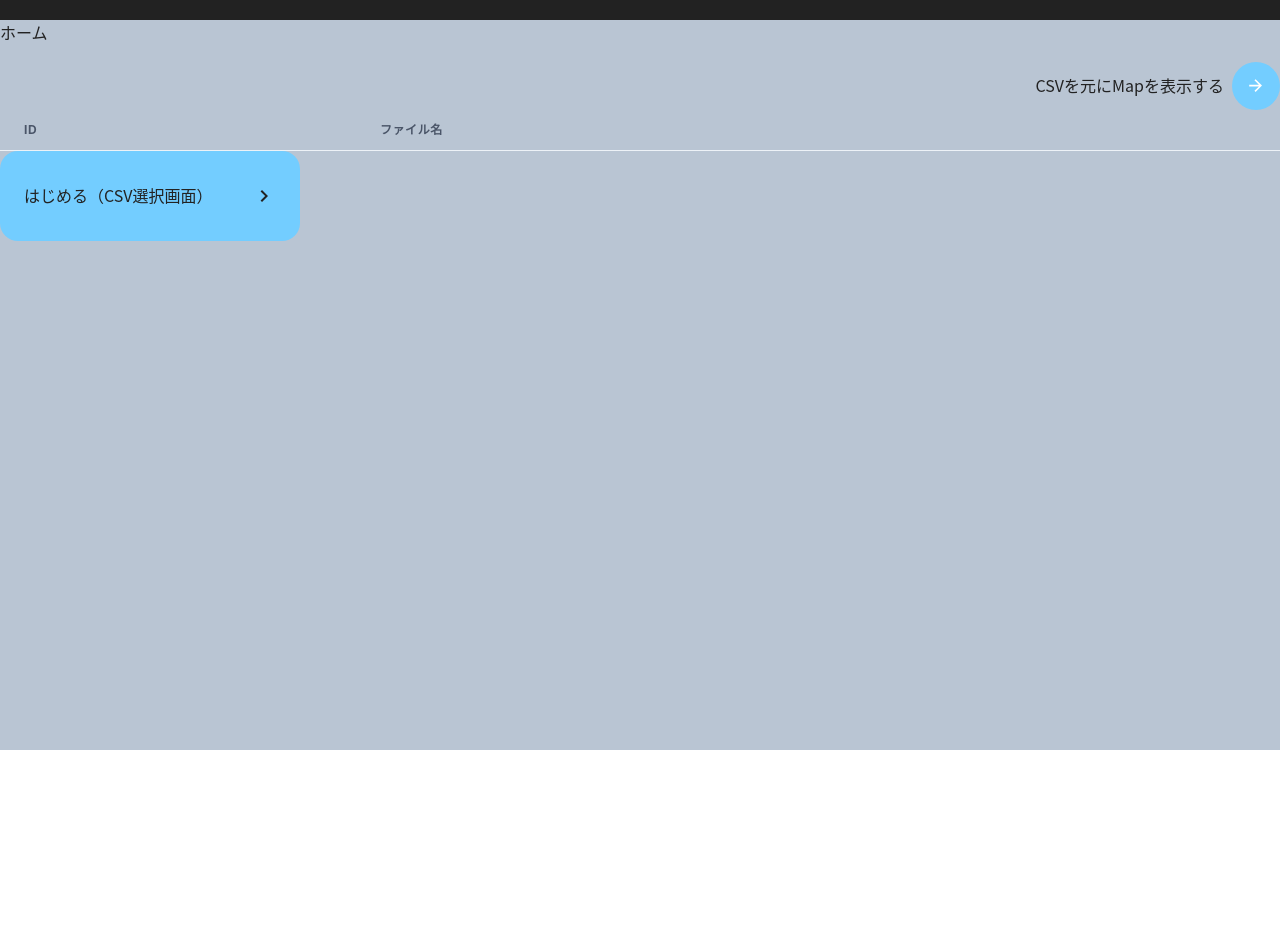
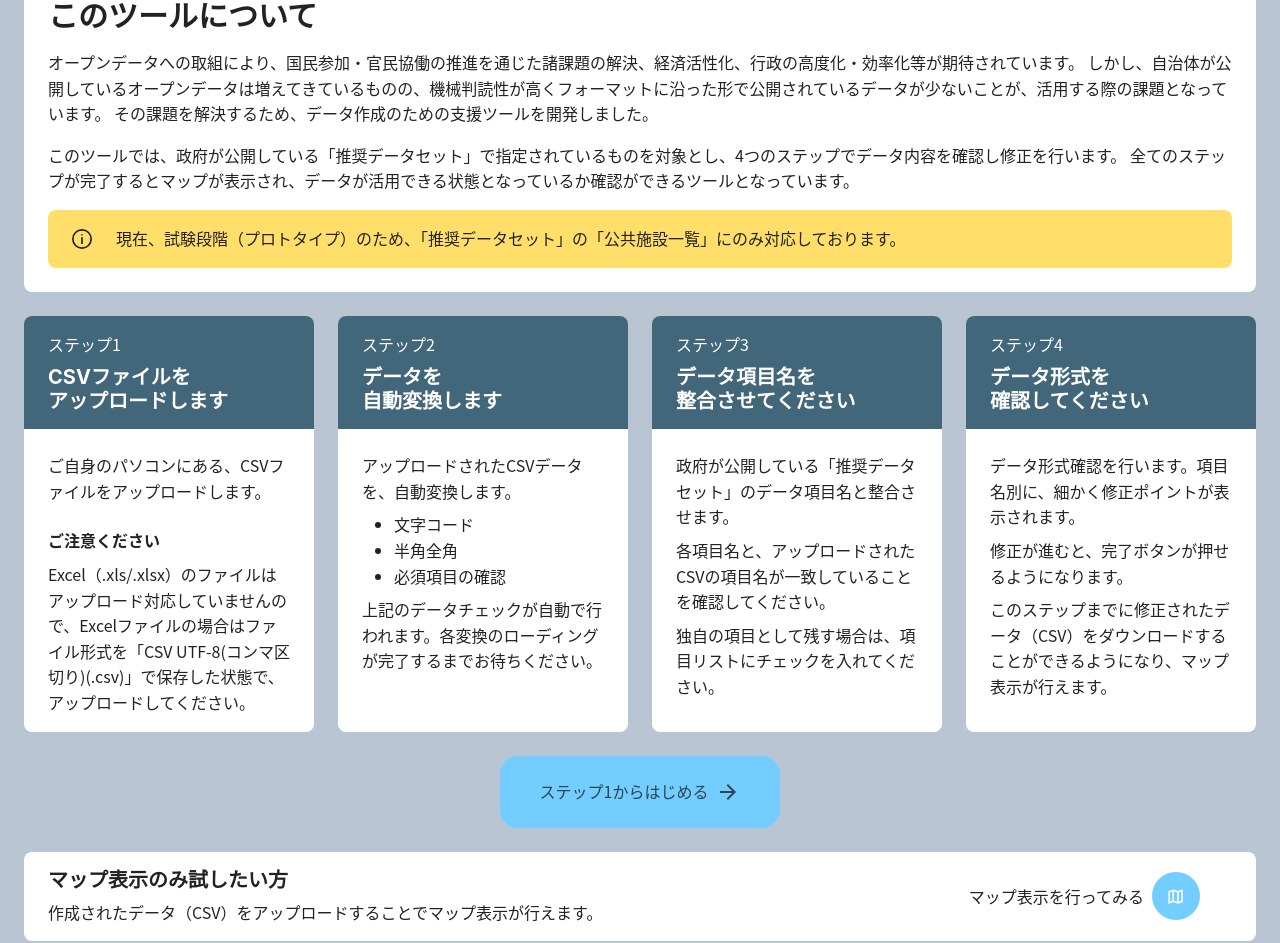
Before and after one commit to codeforjapan/OpenDataTools, a React (Create React App) app in the folder webclient/: page / in a window 1280 px wide. Shown: the part 50-993 px from the top of the page. Before the commit the page ends 800 px from the top, so only its background shows below. Built offline with nearby package versions, Linux system fonts and the light colour scheme.

Commit message:
トップページにツールの説明を追加

```diff
--- /dev/null
+++ b/webclient/src/components/Home/Description.tsx
@@ -0,0 +1,198 @@
+import { MdOutlineMap } from 'react-icons/md';
+import { Link } from 'react-router-dom';
+import { Avatar, Box, Flex, Heading, ListItem, Stack, Text, UnorderedList } from '@chakra-ui/react';
+import { ArrowForwardIcon, Icon, InfoOutlineIcon } from '@chakra-ui/icons';
+import { OstNavLink } from '../Elements/OstLink';
+import { OstButton } from '../Elements/OstButton';
+
+type StepCardProps = {
+  children: React.ReactNode;
+  title: React.ReactNode;
+  subTitle: string;
+};
+
+const StepCard = ({ children, title, subTitle }: StepCardProps) => {
+  return (
+    <Stack
+      alignItems="left"
+      borderRadius={8}
+      textStyle="navigationLarge"
+      background="white"
+      // 各要素の幅を均等にするために指定
+      width="100%"
+    >
+      <Stack
+        background="#42667A"
+        color="white"
+        px={6}
+        py={4}
+        // HACK: 上側だけ角を丸くする
+        borderRadius="8px 8px 0 0"
+      >
+        <Text fontSize="md">
+          {subTitle}
+        </Text>
+        <Heading size="md">
+          {title}
+        </Heading>
+      </Stack>
+      <Stack
+        px={6}
+        py={4}
+      >
+        {children}
+      </Stack>
+    </Stack>
+  )
+}
+
+export const Description = () => {
+  return (
+    <>
+      <Stack
+        alignItems="left"
+        px={6}
+        py={6}
+        my={6}
+        borderRadius={8}
+        spacing={4}
+        textStyle="navigationLarge"
+        background="white"
+      >
+        <Heading size="lg">
+          このツールについて
+        </Heading>
+        <Text fontSize="md">
+          オープンデータへの取組により、国民参加・官民協働の推進を通じた諸課題の解決、経済活性化、行政の高度化・効率化等が期待されています。
+          しかし、自治体が公開しているオープンデータは増えてきているものの、機械判読性が高くフォーマットに沿った形で公開されているデータが少ないことが、活用する際の課題となっています。
+          その課題を解決するため、データ作成のための支援ツールを開発しました。
+        </Text>
+        <Text fontSize="md">
+          このツールでは、政府が公開している「推奨データセット」で指定されているものを対象とし、4つのステップでデータ内容を確認し修正を行います。
+          全てのステップが完了するとマップが表示され、データが活用できる状態となっているか確認ができるツールとなっています。
+        </Text>
+        <Flex
+          alignItems="center"
+          px={6}
+          py={4}
+          bg={'information.bg.alert'}
+          borderRadius={8}
+        >
+          <InfoOutlineIcon />
+          <Text ml={6} fontSize="md">
+            現在、試験段階（プロトタイプ）のため、「推奨データセット」の「公共施設一覧」にのみ対応しております。
+          </Text>
+        </Flex>
+      </Stack>
+      <Flex
+        justifyContent="space-between"
+        my={6}
+        gap={6}
+      >
+        <StepCard
+          title={<>CSVファイルを<br />アップロードします</>}
+          subTitle="ステップ1"
+        >
+          <Text fontSize="md">
+            ご自身のパソコンにある、CSVファイルをアップロードします。
+          </Text>
+          <Text fontSize="md" pt={4}>
+            <b>ご注意ください</b>
+          </Text>
+          <Text fontSize="md">
+            Excel（.xls/.xlsx）のファイルはアップロード対応していませんので、Excelファイルの場合はファイル形式を「CSV UTF-8(コンマ区切り)(.csv)」で保存した状態で、アップロードしてください。
+          </Text>
+        </StepCard>
+        <StepCard
+          title={<>データを<br />自動変換します</>}
+          subTitle="ステップ2"
+        >
+          <Text fontSize="md">
+            アップロードされたCSVデータを、自動変換します。
+          </Text>
+          <Box fontSize="md" pl={4}>
+            <UnorderedList>
+              <ListItem>文字コード</ListItem>
+              <ListItem>半角全角</ListItem>
+              <ListItem>必須項目の確認</ListItem>
+            </UnorderedList>
+          </Box>
+          <Text fontSize="md">
+          上記のデータチェックが自動で行われます。各変換のローディングが完了するまでお待ちください。
+          </Text>
+        </StepCard>
+        <StepCard
+          title={<>データ項目名を<br />整合させてください</>}
+          subTitle="ステップ3"
+        >
+          <Text fontSize="md">
+            政府が公開している「推奨データセット」のデータ項目名と整合させます。
+          </Text>
+          <Text fontSize="md">
+            各項目名と、アップロードされたCSVの項目名が一致していることを確認してください。
+          </Text>
+          <Text fontSize="md">
+            独自の項目として残す場合は、項目リストにチェックを入れてください。
+          </Text>
+        </StepCard>
+        <StepCard
+          title={<>データ形式を<br />確認してください</>}
+          subTitle="ステップ4"
+        >
+          <Text fontSize="md">
+            データ形式確認を行います。項目名別に、細かく修正ポイントが表示されます。
+          </Text>
+          <Text fontSize="md">
+            修正が進むと、完了ボタンが押せるようになります。
+          </Text>
+          <Text fontSize="md">
+            このステップまでに修正されたデータ（CSV）をダウンロードすることができるようになり、マップ表示が行えます。
+          </Text>
+        </StepCard>
+      </Flex>
+      <Flex
+        justifyContent="center"
+        my={6}
+      >
+        {/* NOTE: 見た目を塗りつぶしたボタンにするため、OstNavLinkではなくOstButtonを使用 */}
+        <Link to="/upload-file">
+          <OstButton
+            size="L"
+            view="button"
+            iconRight={<Icon as={ArrowForwardIcon} w={6} h={6}/>}
+          >
+            ステップ1からはじめる
+          </OstButton>
+        </Link>
+      </Flex>
+      <Flex
+        justifyContent="space-between"
+        alignItems="center"
+        px={6}
+        py={4}
+        my={2}
+        borderRadius={8}
+        textStyle="navigationLarge"
+        background="white"
+      >
+        <Stack
+          alignItems="left"
+        >
+          <Heading size="md">
+            マップ表示のみ試したい方
+          </Heading>
+          <Text fontSize="md">
+            作成されたデータ（CSV）をアップロードすることでマップ表示が行えます。
+          </Text>
+        </Stack>
+        <OstNavLink
+          to="/upload-file-for-map"
+          iconRight={<Avatar size="md" p="12px" icon={<MdOutlineMap />} />}
+          mr={8}
+        >
+          マップ表示を行ってみる
+        </OstNavLink>
+      </Flex>
+    </>
+  );
+}
--- a/webclient/src/components/Home/SavedDatasetList.tsx
+++ b/webclient/src/components/Home/SavedDatasetList.tsx
@@ -1,6 +1,9 @@
+import { Icon } from '@chakra-ui/icons';
 import { Table, Tbody, Td, Th, Thead, Tr } from '@chakra-ui/table';
-import { FC, useEffect, useRef, useState } from 'react';
+import { Box, Flex, Text } from '@chakra-ui/react';
+import { FC } from 'react';
 import { Link } from 'react-router-dom';
+import { MdDeleteOutline, MdModeEditOutline, MdOutlineMap, MdOutlineTextSnippet } from "react-icons/md";
 import { useRecoilValue } from 'recoil';
 import { useRemoveDatasetFromLocalstorage } from '../../hooks/useDataset';
 import { datasetListSelector } from '../../stores/dataset';
@@ -24,6 +27,8 @@ export const HomeSavedDatasetList: FC = () => {
         view="button"
         onClick={() => removeFromLocalstorage()}
         isLoading={executing}
+        iconRight={<Icon as={MdDeleteOutline} w={5} h={5}/>}
+        mx={1}
       >
         削除
       </OstButton>
@@ -31,28 +36,51 @@ export const HomeSavedDatasetList: FC = () => {
   };
 
   return (
-    <Table>
+    <Table variant='striped' colorScheme='gray'>
       <Thead>
-        <Th>ID</Th>
-        <Th>ファイル名</Th>
-        <Th></Th>
+        <Tr>
+          <Th visibility="hidden">ファイル名</Th>
+          <Th visibility="hidden">ID</Th>
+          <Th visibility="hidden"></Th>
+        </Tr>
       </Thead>
       <Tbody>
         {datasets
           .filter((d) => d)
           .map((dataset) => (
             <Tr key={dataset?.uid}>
-              <Td>{dataset?.uid}</Td>
-              <Td>{dataset?.datasetName}</Td>
+              <Td>
+                <Flex align="center" >
+                  <Icon as={MdOutlineTextSnippet} w={6} h={6} mr={2}/><Text>{dataset?.datasetName}</Text>
+                </Flex>
+              </Td>
+              <Td>
+                <Flex align="center">
+                  {/* NOTE: 文字を等幅にし全体の長さを揃えるためmonospaceを使用 */}
+                  {/* TODO: 別箇所でも同様のデザインが必要になったらElement化 */}
+                  <Box px={3} py={1} fontFamily="monospace, serif" background="dimgray" color="white" borderRadius="10px 0 0 10px">ID</Box>
+                  <Box px={3} py={1} fontFamily="monospace, serif" background="lightgray" borderRadius="0 10px 10px 0">{dataset?.uid}</Box>
+                </Flex>
+              </Td>
               <Td>
                 <Link to={`/${dataset?.uid}/map`}>
-                  <OstButton size="S" view="button">
-                    マップ
+                  <OstButton
+                    size="S"
+                    view="button"
+                    iconRight={<Icon as={MdOutlineMap} w={5} h={5}/>}
+                    mx={1}
+                  >
+                    マップ表示
                   </OstButton>
                 </Link>
                 <Link to={`/${dataset?.uid}/data-editor`}>
-                  <OstButton size="S" view="button">
-                    データ編集
+                  <OstButton
+                    size="S"
+                    view="button"
+                    iconRight={<Icon as={MdModeEditOutline} w={5} h={5}/>}
+                    mx={1}
+                  >
+                    編集
                   </OstButton>
                 </Link>
                 <RemoveButton datasetUid={String(dataset?.uid)} />
--- a/webclient/src/components/Home/index.ts
+++ b/webclient/src/components/Home/index.ts
@@ -1 +1,2 @@
+export * from './Description';
 export * from './SavedDatasetList';
--- a/webclient/src/components/Layout/ContentLayout.tsx
+++ b/webclient/src/components/Layout/ContentLayout.tsx
@@ -1,5 +1,4 @@
 import * as React from 'react';
-import { Box, Heading } from '@chakra-ui/react';
 import { Head } from '../Head';
 
 type ContentLayoutProps = {
@@ -12,12 +11,6 @@ export const ContentLayout = ({ children, title }: ContentLayoutProps) => {
     <>
       <Head title={title} />
       <div>
-        <Box textStyle="h1" color="white" bg="black" px={8} py={4}>
-          {/* 2022/10/2時点 chakra-uiのバグ？でHeadingに直接textStyleを指定できない*/}
-          <Heading as="h1" fontSize="inherit" fontWeight="inherit">
-            {title}
-          </Heading>
-        </Box>
         <div>{children}</div>
       </div>
     </>
--- a/webclient/src/features/home/routes/Home.tsx
+++ b/webclient/src/features/home/routes/Home.tsx
@@ -1,23 +1,21 @@
-import { Avatar, Box, Flex } from '@chakra-ui/react';
+import { Box, Heading } from '@chakra-ui/react';
 import { ContentLayout } from '../../../components/Layout';
-import { OstLink, OstNavLink } from '../../../components/Elements/OstLink';
-import { HomeSavedDatasetList } from '../../../components/Home';
-import { ArrowForwardIcon } from '@chakra-ui/icons';
+import { HomeSavedDatasetList, Description } from '../../../components/Home';
 export const Home = () => {
   return (
     <ContentLayout title="ホーム">
-      <Box>ホーム</Box>
-      <Flex mt={4} justifyContent="flex-end">
-        <OstNavLink
-          to="/upload-file-for-map"
-          iconRight={<Avatar size="md" p="12px" icon={<ArrowForwardIcon />} />}
+      <Box mx={6}>
+        <Description />
+        <Box
+          background="white"
+          borderRadius={8}
+          my={6}
+          px={6}
+          py={6}
         >
-          CSVを元にMapを表示する
-        </OstNavLink>
-      </Flex>
-      <HomeSavedDatasetList />
-      <Box w="300px">
-        <OstLink to="/upload-file">はじめる（CSV選択画面）</OstLink>
+          <Heading size="lg" my={4}>データリスト</Heading>
+          <HomeSavedDatasetList />
+        </Box>
       </Box>
     </ContentLayout>
   );
```
